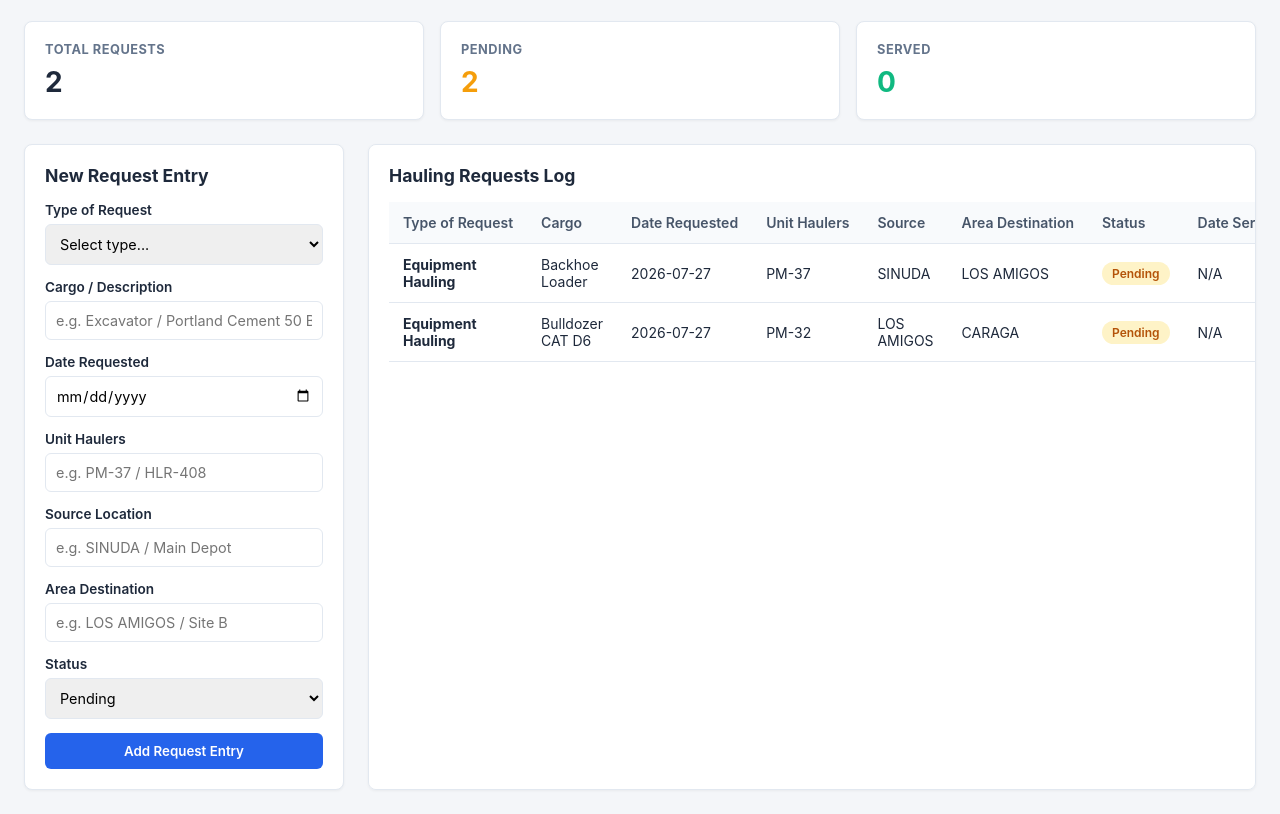
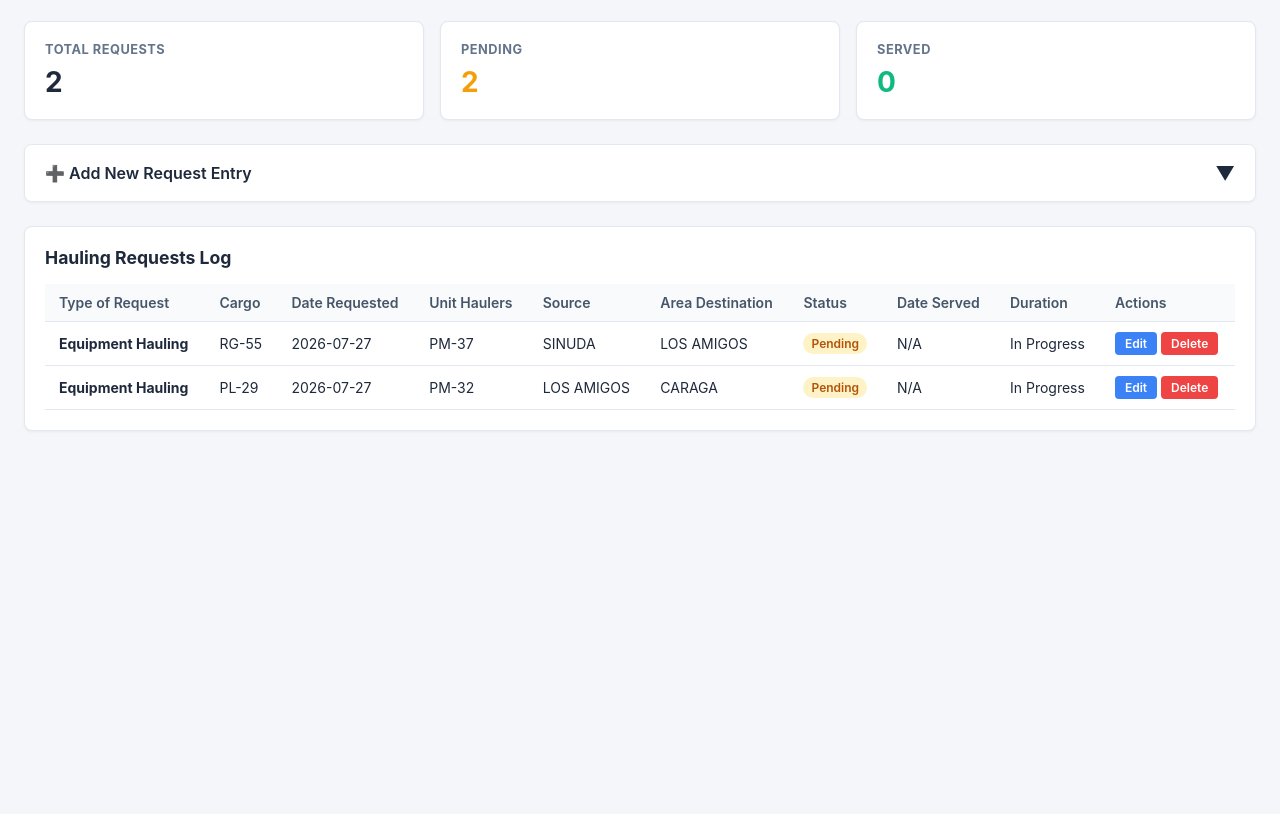
Before and after one commit to Logistics-OAEC/Logistics_Dashboard, a plain HTML site: page index.html in a window 1280 px wide. Shown: the part 62-876 px from the top of the page. After the commit the page ends 800 px from the top, so only its background shows below. Drawn offline with Linux system fonts and the light colour scheme.

Commit message:
Implement collapsible form for request entries
Added collapsible form for new request entries and updated styles for various components.

```diff
--- a/index.html
+++ b/index.html
@@ -72,89 +72,107 @@
       font-weight: 700;
     }
 
-    /* Section Layout */
-    .content-grid {
-      display: grid;
-      grid-template-columns: 320px 1fr;
-      gap: 24px;
+    /* Collapsible Form Bar */
+    .accordion-card {
+      background: var(--card-bg);
+      border: 1px solid var(--border);
+      border-radius: 8px;
+      margin-bottom: 24px;
+      overflow: hidden;
+      box-shadow: 0 1px 3px rgba(0,0,0,0.05);
     }
 
-    @media (max-width: 992px) {
-      .content-grid {
-        grid-template-columns: 1fr;
-      }
+    .accordion-header {
+      width: 100%;
+      padding: 16px 20px;
+      background: var(--card-bg);
+      border: none;
+      display: flex;
+      justify-content: space-between;
+      align-items: center;
+      font-size: 1rem;
+      font-weight: 600;
+      color: var(--text-color);
+      cursor: pointer;
+      text-align: left;
+      transition: background 0.2s;
     }
 
-    /* Form Styles */
+    .accordion-header:hover {
+      background-color: #f8fafc;
+    }
+
+    .accordion-icon {
+      font-size: 1.2rem;
+      transition: transform 0.3s ease;
+    }
+
+    .accordion-card.active .accordion-icon {
+      transform: rotate(180deg);
+    }
+
+    .accordion-content {
+      max-height: 0;
+      overflow: hidden;
+      transition: max-height 0.3s ease-out, padding 0.3s ease-out;
+      padding: 0 20px;
+    }
+
+    .accordion-card.active .accordion-content {
+      max-height: 800px;
+      padding: 0 20px 20px 20px;
+      border-top: 1px solid var(--border);
+    }
+
+    /* Compact Form Grid */
+    .form-grid {
+      display: grid;
+      grid-template-columns: repeat(auto-fit, minmax(220px, 1fr));
+      gap: 16px;
+      margin-top: 16px;
+    }
+
     .form-group {
-      margin-bottom: 14px;
+      margin-bottom: 8px;
     }
 
     .form-group label {
       display: block;
-      font-size: 0.85rem;
+      font-size: 0.8rem;
       font-weight: 600;
-      margin-bottom: 6px;
+      margin-bottom: 4px;
+      color: #475569;
     }
 
     .form-group input, .form-group select {
       width: 100%;
-      padding: 10px;
+      padding: 8px 12px;
       border: 1px solid var(--border);
       border-radius: 6px;
-      font-size: 0.9rem;
+      font-size: 0.875rem;
+    }
+
+    .form-actions {
+      grid-column: 1 / -1;
+      display: flex;
+      justify-content: flex-end;
+      margin-top: 8px;
     }
 
     .btn {
-      width: 100%;
-      padding: 10px 16px;
+      padding: 9px 20px;
       background-color: var(--primary);
       color: white;
       border: none;
       border-radius: 6px;
       font-weight: 600;
+      font-size: 0.875rem;
       cursor: pointer;
       transition: background 0.2s;
     }
 
     .btn:hover {
       background-color: #1d4ed8;
-    }
-
-    /* Action Buttons inside Table */
-    .btn-action-group {
-      display: flex;
-      gap: 6px;
-    }
-
-    .btn-edit {
-      background-color: #3b82f6;
-      color: white;
-      border: none;
-      padding: 6px 12px;
-      border-radius: 4px;
-      font-size: 0.75rem;
-      font-weight: 600;
-      cursor: pointer;
-    }
-
-    .btn-edit:hover {
-      background-color: #2563eb;
-    }
-
-    .btn-delete {
-      background-color: var(--danger);
-      color: white;
-      border: none;
-      padding: 6px 12px;
-      border-radius: 4px;
-      font-size: 0.75rem;
-      font-weight: 600;
-      cursor: pointer;
-    }
-
-    .btn-delete:hover {
-      background-color: #dc2626;
     }
 
     /* Table Styles */
@@ -170,7 +188,7 @@
     }
 
     th, td {
-      padding: 12px 14px;
+      padding: 10px 14px;
       border-bottom: 1px solid var(--border);
     }
 
@@ -181,26 +199,51 @@
       white-space: nowrap;
     }
 
+    /* Action Buttons in Table */
+    .btn-action-group {
+      display: flex;
+      gap: 4px;
+    }
+
+    .btn-edit {
+      background-color: #3b82f6;
+      color: white;
+      border: none;
+      padding: 4px 10px;
+      border-radius: 4px;
+      font-size: 0.75rem;
+      font-weight: 600;
+      cursor: pointer;
+    }
+
+    .btn-edit:hover { background-color: #2563eb; }
+
+    .btn-delete {
+      background-color: var(--danger);
+      color: white;
+      border: none;
+      padding: 4px 10px;
+      border-radius: 4px;
+      font-size: 0.75rem;
+      font-weight: 600;
+      cursor: pointer;
+    }
+
+    .btn-delete:hover { background-color: #dc2626; }
+
     /* Status Badges */
     .badge {
       display: inline-block;
-      padding: 4px 10px;
+      padding: 3px 8px;
       border-radius: 12px;
       font-size: 0.75rem;
       font-weight: 600;
     }
 
-    .badge-pending {
-      background-color: #fef3c7;
-      color: #b45309;
-    }
+    .badge-pending { background-color: #fef3c7; color: #b45309; }
+    .badge-served { background-color: #d1fae5; color: #065f46; }
 
-    .badge-served {
-      background-color: #d1fae5;
-      color: #065f46;
-    }
-
-    /* Modal Overlay */
+    /* Compact Modal */
     .modal-overlay {
       position: fixed;
       top: 0;
@@ -214,30 +257,31 @@
       z-index: 1000;
     }
 
-    .modal-overlay.active {
-      display: flex;
-    }
+    .modal-overlay.active { display: flex; }
 
     .modal {
       background: var(--card-bg);
       border-radius: 8px;
-      padding: 24px;
-      width: 100%;
-      max-width: 500px;
+      padding: 20px;
+      width: 90%;
+      max-width: 580px;
       box-shadow: 0 10px 25px rgba(0,0,0,0.15);
     }
 
     .modal-header {
-      display: flex;
-      justify-content: space-between;
-      align-items: center;
-      margin-bottom: 16px;
+      margin-bottom: 12px;
+    }
+
+    .modal-grid {
+      display: grid;
+      grid-template-columns: 1fr 1fr;
+      gap: 12px;
     }
 
     .modal-footer {
       display: flex;
       justify-content: flex-end;
-      gap: 10px;
+      gap: 8px;
       margin-top: 16px;
     }
 
@@ -245,15 +289,14 @@
       background-color: #94a3b8;
       color: white;
       border: none;
-      padding: 10px 16px;
+      padding: 8px 16px;
       border-radius: 6px;
       font-weight: 600;
+      font-size: 0.875rem;
       cursor: pointer;
     }
 
-    .btn-secondary:hover {
-      background-color: #64748b;
-    }
+    .btn-secondary:hover { background-color: #64748b; }
   </style>
 </head>
 <body>
@@ -279,11 +322,15 @@
       </div>
     </div>
 
-    <div class="content-grid">
-      <!-- Add Entry Form -->
-      <div class="card">
-        <h2 style="font-size: 1.1rem; margin-bottom: 16px;">New Request Entry</h2>
+    <!-- Collapsible Add Request Bar -->
+    <div class="accordion-card" id="accordion-container">
+      <button class="accordion-header" onclick="toggleAccordion()">
+        <span>➕ Add New Request Entry</span>
+        <span class="accordion-icon">▼</span>
+      </button>
+      <div class="accordion-content">
         <form id="haul-form">
+          <div class="form-grid">
             <div class="form-group">
               <label for="typeOfRequest">Type of Request</label>
               <select id="typeOfRequest" required>
@@ -296,7 +343,7 @@
 
             <div class="form-group">
               <label for="cargo">Cargo / Description</label>
-            <input type="text" id="cargo" placeholder="e.g. Excavator / Portland Cement 50 Bags" required>
+              <input type="text" id="cargo" placeholder="e.g. RG-55 / Excavator" required>
             </div>
 
             <div class="form-group">
@@ -306,17 +353,17 @@
 
             <div class="form-group">
               <label for="unitHaulers">Unit Haulers</label>
-            <input type="text" id="unitHaulers" placeholder="e.g. PM-37 / HLR-408" required>
+              <input type="text" id="unitHaulers" placeholder="e.g. PM-37" required>
             </div>
 
             <div class="form-group">
               <label for="source">Source Location</label>
-            <input type="text" id="source" placeholder="e.g. SINUDA / Main Depot" required>
+              <input type="text" id="source" placeholder="e.g. SINUDA" required>
             </div>
 
             <div class="form-group">
               <label for="areaDestination">Area Destination</label>
-            <input type="text" id="areaDestination" placeholder="e.g. LOS AMIGOS / Site B" required>
+              <input type="text" id="areaDestination" placeholder="e.g. LOS AMIGOS" required>
             </div>
 
             <div class="form-group">
@@ -327,8 +374,12 @@
               </select>
             </div>
 
-          <button type="submit" class="btn">Add Request Entry</button>
+            <div class="form-actions">
+              <button type="submit" class="btn">Submit Request Entry</button>
+            </div>
+          </div>
         </form>
+      </div>
     </div>
 
     <!-- Data Table -->
@@ -355,17 +406,17 @@
       </table>
     </div>
   </div>
-  </div>
 
-  <!-- Edit Request Modal -->
+  <!-- Compact Edit Modal -->
   <div class="modal-overlay" id="edit-modal">
     <div class="modal">
       <div class="modal-header">
-        <h3>Edit Request Entry</h3>
+        <h3 style="font-size: 1.1rem;">Edit Request Entry</h3>
       </div>
       <form id="edit-form">
         <input type="hidden" id="edit-id">
-        <div class="form-group">
+        <div class="modal-grid">
+          <div class="form-group" style="grid-column: span 2;">
             <label for="edit-typeOfRequest">Type of Request</label>
             <select id="edit-typeOfRequest" required>
               <option value="Equipment Hauling">Equipment Hauling</option>
@@ -400,21 +451,21 @@
               <option value="Served">Served</option>
             </select>
           </div>
+        </div>
         <div class="modal-footer">
           <button type="button" class="btn-secondary" onclick="closeEditModal()">Cancel</button>
-          <button type="submit" class="btn" style="width: auto;">Save Changes</button>
+          <button type="submit" class="btn">Save Changes</button>
         </div>
       </form>
     </div>
   </div>
 
   <script>
-    // Initial Dataset with Cargo field added
     let requestsData = [
       {
         id: 1,
         typeOfRequest: "Equipment Hauling",
-        cargo: "Backhoe Loader",
+        cargo: "RG-55",
         dateRequested: "2026-07-27",
         unitHaulers: "PM-37",
         source: "SINUDA",
@@ -425,7 +476,7 @@
       {
         id: 2,
         typeOfRequest: "Equipment Hauling",
-        cargo: "Bulldozer CAT D6",
+        cargo: "PL-29",
         dateRequested: "2026-07-27",
         unitHaulers: "PM-32",
         source: "LOS AMIGOS",
@@ -435,10 +486,12 @@
       }
     ];
 
+    function toggleAccordion() {
+      document.getElementById("accordion-container").classList.toggle("active");
+    }
+
     function calculateDuration(dateReq, dateSrv, status) {
-      if (status === "Pending" || dateSrv === "N/A") {
-        return "In Progress";
-      }
+      if (status === "Pending" || dateSrv === "N/A") return "In Progress";
       const start = new Date(dateReq);
       const end = new Date(dateSrv);
       const diffTime = end - start;
@@ -507,17 +560,18 @@
       requestsData.unshift(newEntry);
       renderDashboard();
       this.reset();
+      toggleAccordion(); // Automatically collapse form after adding
     });
 
     // Delete Request
     function deleteRequest(id) {
-      if (confirm("Are you sure you want to delete this haul request?")) {
+      if (confirm("Are you sure you want to delete this request?")) {
         requestsData = requestsData.filter(item => item.id !== id);
         renderDashboard();
       }
     }
 
-    // Modal Helpers
+    // Edit Modal Functions
     function openEditModal(id) {
       const item = requestsData.find(req => req.id === id);
       if (!item) return;
@@ -538,7 +592,6 @@
       document.getElementById("edit-modal").classList.remove("active");
     }
 
-    // Save Changes from Edit Modal
     document.getElementById("edit-form").addEventListener("submit", function(e) {
       e.preventDefault();
 
```
Lines whose indentation alone changed are shown as unchanged.
